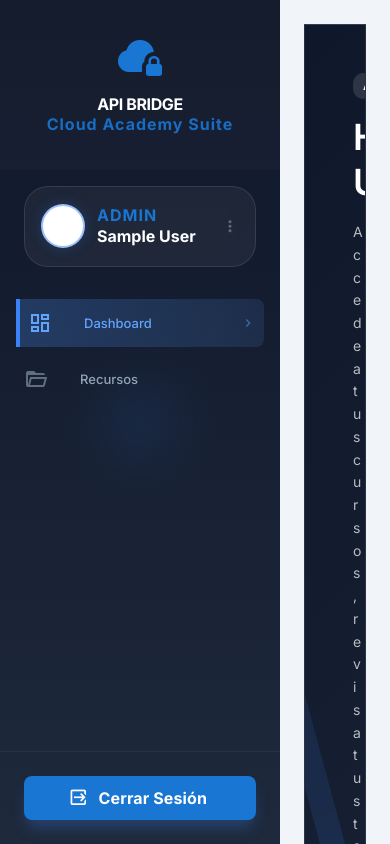
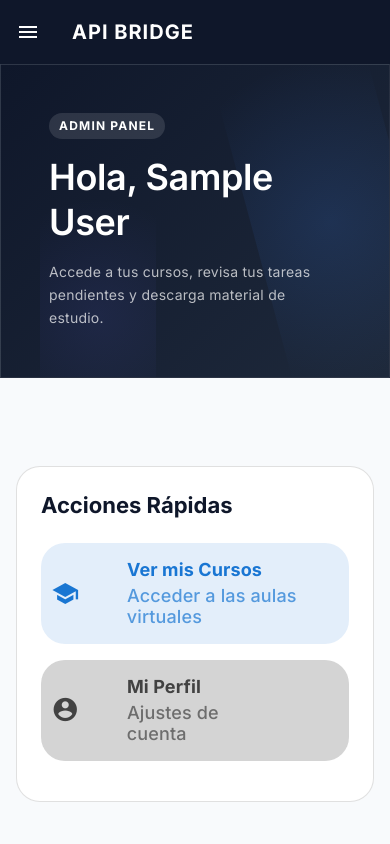
Before and after one commit to AIVERKE/Cloud-Academy, a Vue app in the folder frontend-cloud-academy/: page /dashboard in a window 390 px wide. Shown: the top 844 px of the page. Built offline with nearby package versions, Linux system fonts and the light colour scheme; sample sign-in values are in the browser's storage.

Commit message:
feat(layout): sidebar responsivo, barra superior global y unificación visual de la cabecera

```diff
--- a/frontend-cloud-academy/src/layouts/MainLayout.vue
+++ b/frontend-cloud-academy/src/layouts/MainLayout.vue
@@ -1,9 +1,14 @@
 <template>
   <v-app>
+    <!-- Global App Bar (Desktop & Mobile) -->
+    <v-app-bar color="#0f172a" theme="dark" elevation="0">
+      <v-app-bar-nav-icon @click="drawer = !drawer"></v-app-bar-nav-icon>
+      <v-app-bar-title class="font-weight-bold text-caption ls-1">API BRIDGE</v-app-bar-title>
+    </v-app-bar>
+
     <!-- Side Navigation Drawer - DARK THEME -->
     <v-navigation-drawer
       v-model="drawer"
-      permanent
       class="sidebar-drawer-dark"
       width="280"
       elevation="10"
@@ -25,7 +30,7 @@
             <v-img :src="authStore.user.avatar"></v-img>
           </v-avatar>
           <div class="overflow-hidden">
-            <div class="text-caption text-uppercase font-weight-black text-primary ls-1 mb-n1">
+            <div class="text-caption text-uppercase font-weight-black text-primary ls-1 mb-n1 text-truncate">
               {{ authStore.user.role }}
             </div>
             <div class="text-body-2 font-weight-bold text-white text-truncate">
@@ -61,6 +66,20 @@
       <!-- Bottom Actions -->
       <template v-slot:append>
         <div class="pa-6 bottom-actions-dark">
+          <!-- Return to Landing Button -->
+          <v-btn
+            block
+            color="blue-lighten-4"
+            variant="tonal"
+            rounded="lg"
+            size="large"
+            prepend-icon="mdi-home-outline"
+            to="/"
+            class="text-none font-weight-bold mb-3"
+          >
+            Volver al Inicio
+          </v-btn>
+
           <!-- Logout Button -->
           <v-btn
             block
@@ -98,7 +117,7 @@
 
 const authStore = useAuthStore();
 const router = useRouter();
-const drawer = ref(true);
+const drawer = ref<boolean | null>(null);
 
 const menuItems = computed(() => {
   const role = authStore.user?.role;
@@ -205,7 +224,13 @@
   background-color: #f1f5f9 !important;
 }
 .content-wrapper {
-  padding: 24px;
+  padding: 0;
+}
+
+@media (min-width: 960px) {
+  .content-wrapper {
+    padding: 24px;
+  }
 }
 
 /* Transitions */
```
